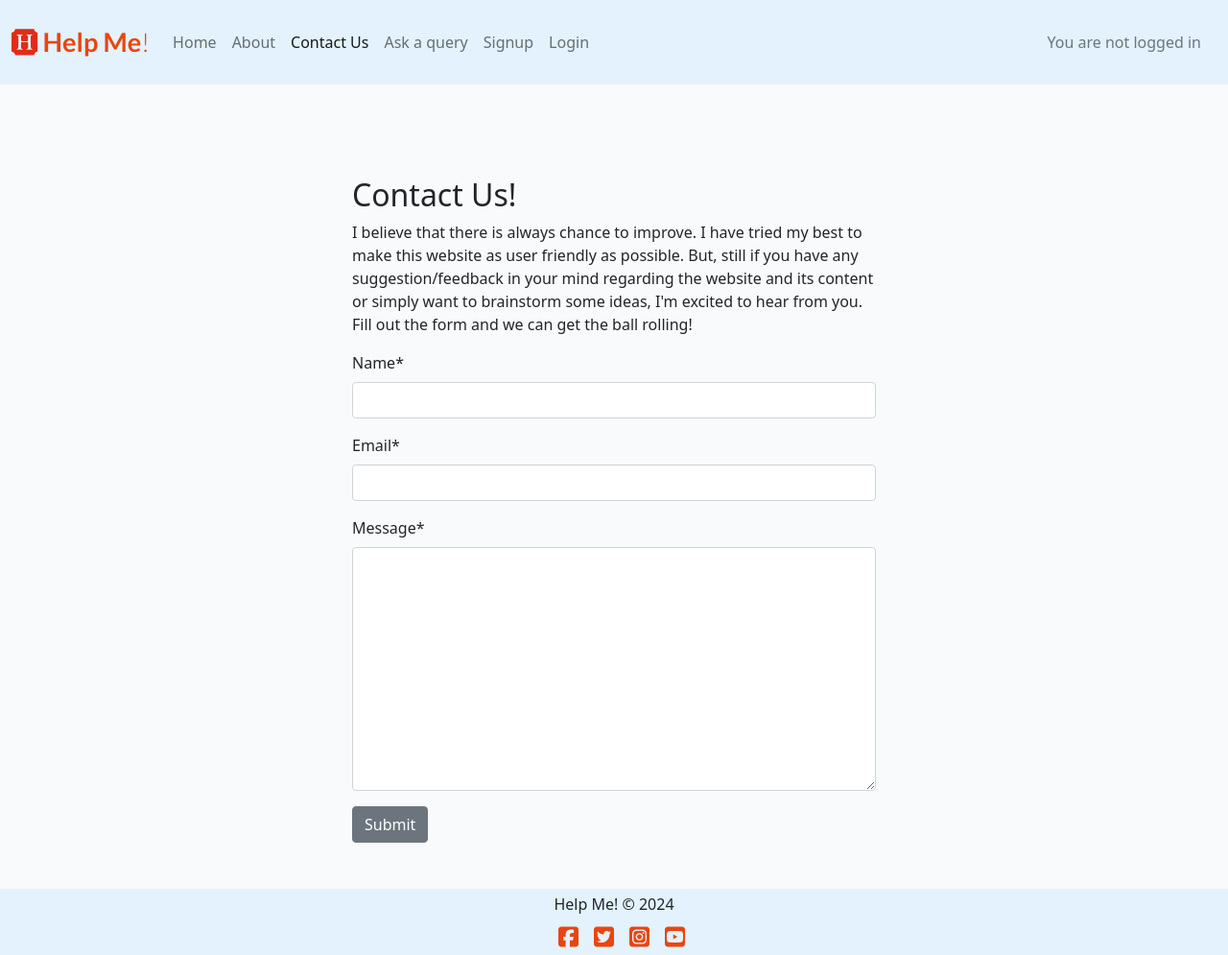
After one commit to Sugandhi13/help-me, a Django app: page /about/contact/ in a window 1280 px wide. The commit adds this page. Shown: the whole page at 96% size. Run offline with Django 4.2, Linux system fonts and the light colour scheme; some libraries are stand-ins or nearby versions.

Commit message:
Created contact us and ask query pages

```diff
--- a/about/models.py
+++ b/about/models.py
@@ -1,10 +1,12 @@
 from django.db import models
+from cloudinary.models import CloudinaryField
 
 # Create your models here.
 
 
 class About(models.Model):
     title = models.CharField(max_length=200, unique=True)
+    profile_image = CloudinaryField('image', default='placeholder')
     content = models.TextField()
     updated_on = models.DateTimeField(auto_now=True)
 
--- /dev/null
+++ b/about/templates/about/contact.html
@@ -0,0 +1,25 @@
+{% extends 'base.html' %}
+{% load crispy_forms_tags %}
+
+{% block content %}
+<div class="container mt-5">
+    <div class="row justify-content-center">
+        <div class="col-12 col-md-6 my-5">
+            <h2>Contact Us!</h2>
+            <p>I believe that there is always chance to improve. I have tried my
+                best to make this website as user friendly as possible. But, still
+                if you have any suggestion/feedback in your mind regarding the
+                website and its content or simply want to brainstorm some ideas,
+                I'm excited to hear from you. Fill out the form
+                and we can get the ball rolling!</p>
+
+            <!-- Posting New Collaboration -->
+            <form method="post">
+                {{ collaborate_form | crispy }}
+                {% csrf_token %}
+                <button class="btn btn-secondary" type="submit">Submit</button>
+            </form>
+        </div>
+    </div>
+</div>
+{% endblock content %}
--- a/about/urls.py
+++ b/about/urls.py
@@ -3,4 +3,5 @@ from django.urls import path
 
 urlpatterns = [
     path('', views.about_me, name='about'),
+    path('contact/', views.contact, name='contact'),
 ]
--- a/about/views.py
+++ b/about/views.py
@@ -17,6 +17,24 @@ def about_me(request):
 
     aboutset = About.objects.all().order_by('-updated_on').first()
 
+    return render(
+        request,
+        "about/about.html",
+        {
+            "about": aboutset
+        },
+    )
+
+
+def contact(request):
+    """
+    Renders the About page
+
+    **Template:**
+
+    :template:`about/contact.html`
+    """
+
     if request.method == "POST":
         collaborate_form = CollaborateForm(data=request.POST)
         if collaborate_form.is_valid():
@@ -30,9 +48,8 @@ def about_me(request):
 
     return render(
         request,
-        "about/about.html",
+        "about/contact.html",
         {
-            "about": aboutset,
             "collaborate_form": collaborate_form
         },
     )
--- a/help_board/urls.py
+++ b/help_board/urls.py
@@ -3,8 +3,9 @@ from django.urls import path
 
 urlpatterns = [
     path('', views.CategoryList.as_view(), name='home'),
+    path('ask_query/', views.ask_query, name='ask_query'),
     path('<slug:slug>/', views.queries, name='queries'),
-    path('<slug:slug>/queries', views.query_detail, name='query_detail'),
+    path('<slug:slug>/queries/', views.query_detail, name='query_detail'),
     path('<slug:slug>/edit_answer/<int:answer_id>',
          views.answer_edit, name='answer_edit'),
     path('<slug:slug>/delete_answer/<int:answer_id>',
--- a/templates/base.html
+++ b/templates/base.html
@@ -2,6 +2,7 @@
 
 {% url 'home' as home_url %}
 {% url 'about' as about_url %}
+{% url 'contact' as contact_url %}
 {% url 'account_login' as login_url %}
 {% url 'account_signup' as signup_url %}
 {% url 'account_logout' as logout_url %}
@@ -67,6 +68,14 @@
                     <li class="nav-item">
                         <a class="nav-link {% if request.path == about_url %}active" aria-current="page{% endif %}"
                             href="{% url 'about' %}">About</a>
+                    </li>
+                    <li class="nav-item">
+                        <a class="nav-link {% if request.path == contact_url %}active" aria-current="page{% endif %}"
+                            href="{% url 'contact' %}">Contact Us</a>
+                    </li>
+                    <li class="nav-item">
+                        <a class="nav-link {% if request.path == ask_query_url %}active" aria-current="page{% endif %}"
+                            href="{% url 'ask_query' %}">Ask a query</a>
                     </li>
                     {% if user.is_authenticated %}
                         <li class="nav-item">
```
Also changed, not shown: about/templates/about/about.html (+0 -19 lines), help_board/forms.py (+7 -1 lines), help_board/templates/qna_board/ask_query.html (added, +25 -0 lines), help_board/views.py (+37 -1 lines), about/migrations/0003_about_profile_image.py (added).
